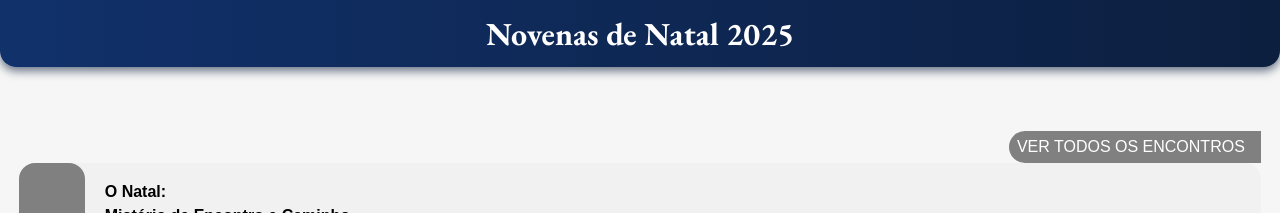
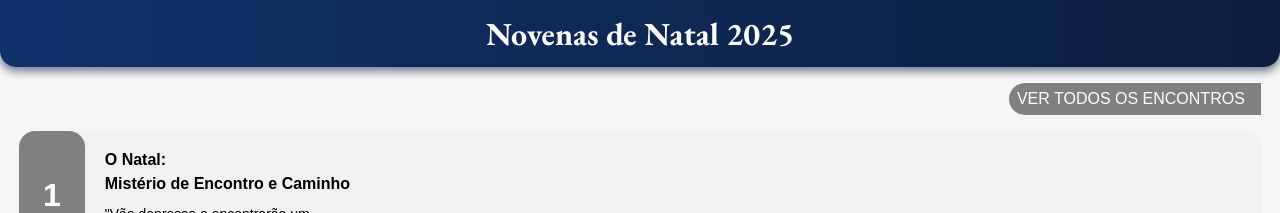
Before and after one commit to esa1715/novena-natal-2025-react, a React (Vite) app: page /encontro/1 in a window 1280 px wide. Shown: the top 213 px of the page. Built offline with nearby package versions, Linux system fonts and the light colour scheme.

Commit message:
Melhora espaçamento dos itens na página do encontro

```diff
--- a/src/layouts/BaseLayout.css
+++ b/src/layouts/BaseLayout.css
@@ -31,7 +31,7 @@ main {
     flex-direction: column;
     justify-content: center;
     align-items: center;
-    padding: 5% 1.5%;
+    padding: 1rem 1.5%;
 }
 
 footer {
--- a/src/pages/Encontro.css
+++ b/src/pages/Encontro.css
@@ -2,6 +2,7 @@
     display: flex;
     width: 100%;
     justify-content: end;
+    padding-bottom: 1rem;
 }
 
 .voltar-btn {
```
